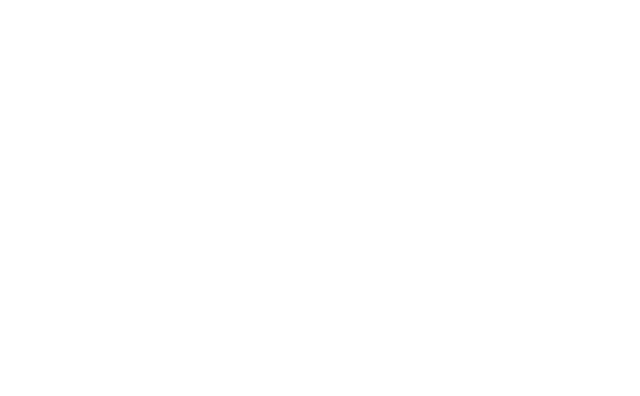
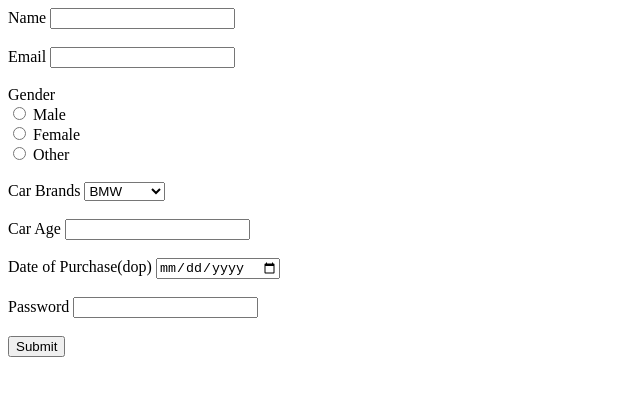
Before and after one commit to acciojob/car-insurance-form-Abhi8016, a website: page main.html in a window 1280 px wide. Shown: the whole page, without its empty margins (0-640 px from the left). Drawn offline with Linux system fonts and the light colour scheme.

Commit message:
created a submission

```diff
--- a/main.html
+++ b/main.html
@@ -10,6 +10,39 @@
 	<!-- the entire body must be written by student -->
     <script type="text/javascript" src="./script.js">
 </script>
+	<form method="post">
+  <label for="name">Name</label>
+  <input type="text" id="name" name="name" required><br><br>
+<label for="email">Email</label>
+<input type="email" id="email" name="email" required><br><br>
+
+<label>Gender</label><br>
+<input type="radio" id="male" name="gender" value="male" required>
+<label for="male">Male</label><br>
+<input type="radio" id="female" name="gender" value="female" required>
+<label for="female">Female</label><br>
+<input type="radio" id="other" name="gender" value="other" required>
+<label for="other">Other</label><br><br>
+
+<label for="cars">Car Brands</label>
+<select id="cars" name="carbrands" required>
+<option value="BMW">BMW</option>
+<option value="Audi">Audi</option>
+<option value="Mercedez">Mercedez</option>
+</select><br><br>
+
+<label for="carage">Car Age</label>
+<input type="number" id="carage" name="carage" required><br><br>
+
+<label for="dop">Date of Purchase(dop)</label>
+<input type="date" id="dop" name="dateofpurchase" required><br><br>
+
+<label for="password">Password</label>
+<input type="password" id="password" name="password" required><br><br>
+
+<button type="submit">Submit</button>
+
+</form>
 
 </body>
 
```
